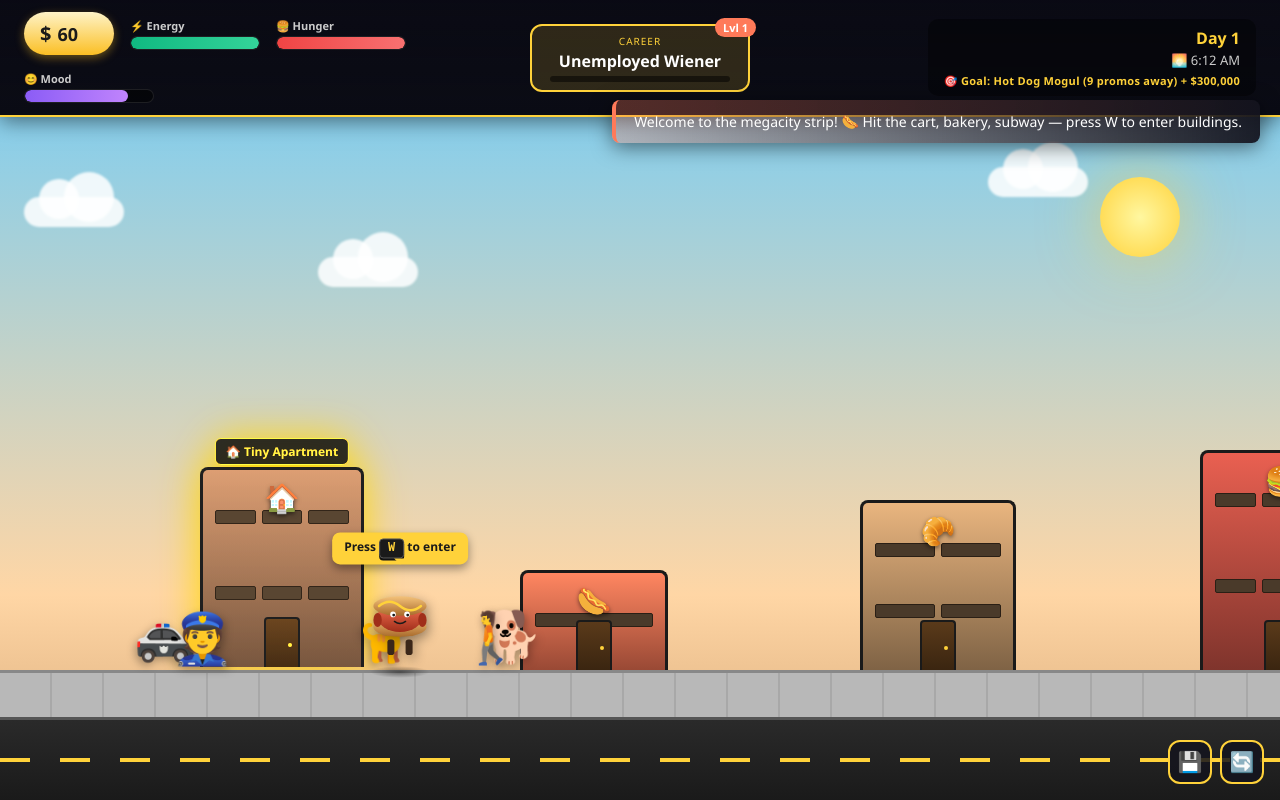
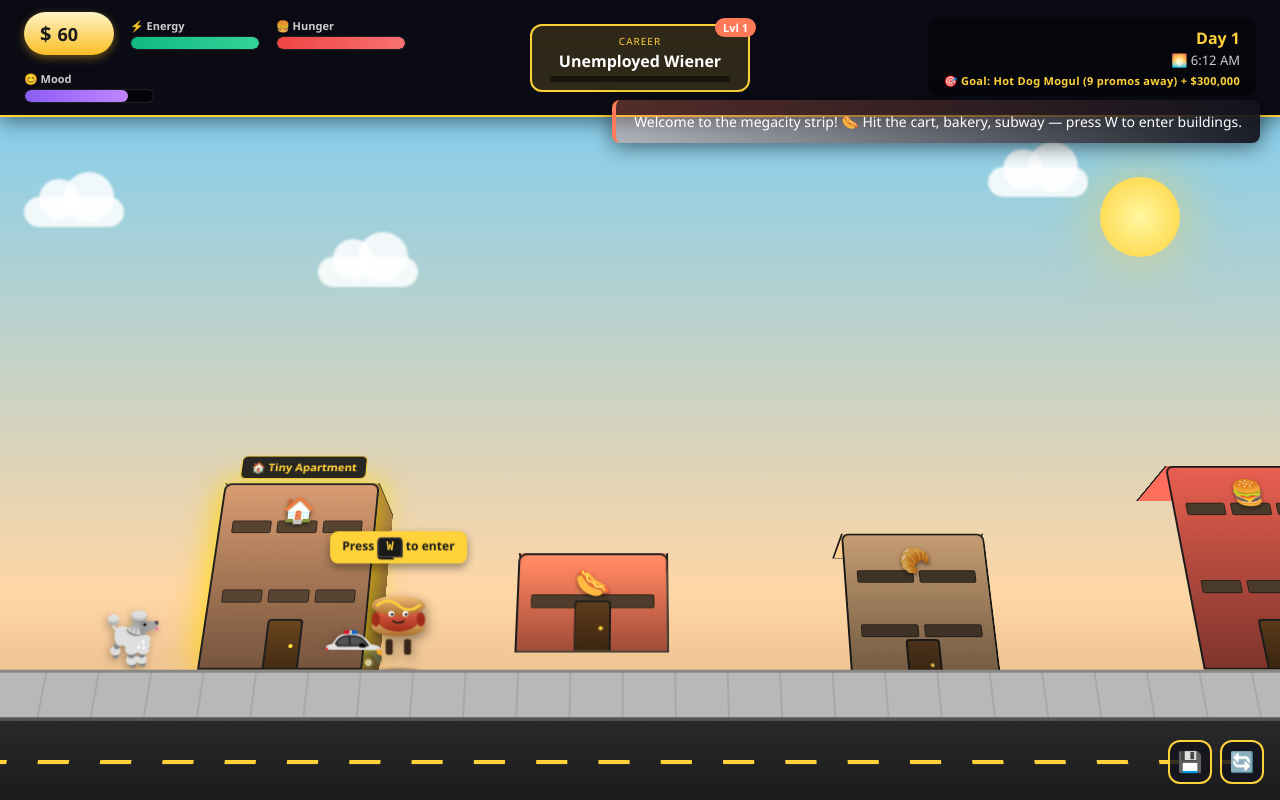
Before and after one commit to codeforgames823/hot-dog-tycoon, a plain HTML site: page index.html in a window 1280 px wide. Both pictures are taken after a click on the button "Start Hustling". Drawn offline with Linux system fonts and the light colour scheme.

Commit message:
Iso 3D overworld: cuboid buildings + tilted ground
Wraps the city, ground, NPCs, and player in a #cityStage container with
CSS perspective + rotateX(28deg) so the overworld now renders as a 2.5D
isometric scene. Each building is rendered as a 3-face cuboid (front /
right side / top roof) and a few are staggered in z to give the strip
real depth. Player + NPCs counter-rotate so they stay upright as
billboards. Building proximity uses Euclidean (x, z) distance so
back-row buildings stay enterable. Game logic, controls, saves, and
interiors are unchanged.

Made-with: Cursor

```diff
--- a/game.js
+++ b/game.js
@@ -110,31 +110,33 @@ const CAREERS = [
 ];
 
 // ---------- BUILDINGS (city overworld) ----------
+// z = depth offset (negative = back row, positive = front row).
+// depth = thickness of the building cuboid (used for the side & top faces).
 const BUILDING_DEFS = [
-  { id: 'home',       name: 'Tiny Apartment',       icon: '🏠', color: '#a87858', windows: [3,2], height: 200, x: 200 },
-  { id: 'cart',       name: "Frank's Hot Dog Cart", icon: '🌭', color: '#ff7a59', windows: [1,1], height: 100, x: 520 },
-  { id: 'bakery',     name: 'Golden Bun Bakery',    icon: '🥐', color: '#d4a574', windows: [2,2], height: 170, x: 860 },
-  { id: 'diner',      name: "Mama's Diner",         icon: '🍔', color: '#d4584a', windows: [3,2], height: 220, x: 1200 },
-  { id: 'gym',        name: 'Iron Bun Gym',         icon: '💪', color: '#5a7a8a', windows: [4,3], height: 280, x: 1560 },
-  { id: 'park',       name: 'Central Park',         icon: '🌳', color: '#4a7a3a', windows: [0,0], height: 80,  x: 1920 },
-  { id: 'office',     name: 'Mustard Corp Office',  icon: '🏢', color: '#7a8aa0', windows: [4,5], height: 360, x: 2280 },
-  { id: 'bank',       name: 'First National Bun',   icon: '🏦', color: '#cab87a', windows: [4,4], height: 320, x: 2700 },
-  { id: 'shop',       name: 'Dapper Dog Outfits',   icon: '👔', color: '#9b6ab8', windows: [3,2], height: 240, x: 3120 },
-  { id: 'bar',        name: 'The Relish Lounge',    icon: '🍻', color: '#5a4080', windows: [3,2], height: 200, x: 3520 },
-  { id: 'subway',     name: 'Metro Bun Terminal',   icon: '🚇', color: '#3a5058', windows: [3,4], height: 260, x: 3920 },
-  { id: 'university', name: 'Bun University',       icon: '🎓', color: '#8b5a8b', windows: [5,4], height: 340, x: 4360 },
-  { id: 'hospital',   name: 'Sausage General',      icon: '🏥', color: '#e8eef4', windows: [4,5], height: 360, x: 4780 },
-  { id: 'theater',    name: 'Wiener Theater',       icon: '🎭', color: '#8a4a5a', windows: [4,3], height: 300, x: 5200 },
-  { id: 'casino',     name: 'Lucky Frank Casino',   icon: '🎰', color: '#5a1a1a', windows: [5,3], height: 280, x: 5620 },
-  { id: 'arcade',     name: 'Pixel Bun Arcade',     icon: '👾', color: '#4a3a7a', windows: [3,3], height: 220, x: 6040 },
-  { id: 'stocks',     name: 'Stock Exchange',       icon: '📈', color: '#1a3a4a', windows: [5,5], height: 380, x: 6460 },
-  { id: 'hotel',      name: 'Grand Bun Hotel',      icon: '🏨', color: '#6a7a8a', windows: [4,6], height: 340, x: 6900 },
-  { id: 'factory',    name: 'Hot Dog Factory',      icon: '🏭', color: '#5a5045', windows: [3,2], height: 260, x: 7340 },
-  { id: 'food_truck', name: 'Rolling Frank Truck',  icon: '🚚', color: '#e85a3a', windows: [2,1], height: 140, x: 7760 },
-  { id: 'museum',     name: 'Mustard Museum',       icon: '🖼️', color: '#c4b89a', windows: [4,3], height: 280, x: 8140 },
-  { id: 'mansion',    name: 'Wiener Mansion',       icon: '🏰', color: '#6b3a65', windows: [6,4], height: 380, x: 8560 },
-  { id: 'airport',    name: 'Frankfurter Intl',     icon: '✈️', color: '#8aa4c4', windows: [5,5], height: 360, x: 8980 },
-  { id: 'tower',      name: 'Frankfurter Tower',    icon: '🗼', color: '#e8b04a', windows: [5,9], height: 520, x: 9420 },
+  { id: 'home',       name: 'Tiny Apartment',       icon: '🏠', color: '#a87858', windows: [3,2], height: 200, x: 200,  z:    0, depth: 90 },
+  { id: 'cart',       name: "Frank's Hot Dog Cart", icon: '🌭', color: '#ff7a59', windows: [1,1], height: 100, x: 520,  z:   60, depth: 60 },
+  { id: 'bakery',     name: 'Golden Bun Bakery',    icon: '🥐', color: '#d4a574', windows: [2,2], height: 170, x: 860,  z:  -70, depth: 80 },
+  { id: 'diner',      name: "Mama's Diner",         icon: '🍔', color: '#d4584a', windows: [3,2], height: 220, x: 1200, z:    0, depth: 100 },
+  { id: 'gym',        name: 'Iron Bun Gym',         icon: '💪', color: '#5a7a8a', windows: [4,3], height: 280, x: 1560, z:   60, depth: 110 },
+  { id: 'park',       name: 'Central Park',         icon: '🌳', color: '#4a7a3a', windows: [0,0], height: 80,  x: 1920, z:    0, depth: 120 },
+  { id: 'office',     name: 'Mustard Corp Office',  icon: '🏢', color: '#7a8aa0', windows: [4,5], height: 360, x: 2280, z:  -90, depth: 130 },
+  { id: 'bank',       name: 'First National Bun',   icon: '🏦', color: '#cab87a', windows: [4,4], height: 320, x: 2700, z:    0, depth: 120 },
+  { id: 'shop',       name: 'Dapper Dog Outfits',   icon: '👔', color: '#9b6ab8', windows: [3,2], height: 240, x: 3120, z:   50, depth: 90 },
+  { id: 'bar',        name: 'The Relish Lounge',    icon: '🍻', color: '#5a4080', windows: [3,2], height: 200, x: 3520, z:    0, depth: 90 },
+  { id: 'subway',     name: 'Metro Bun Terminal',   icon: '🚇', color: '#3a5058', windows: [3,4], height: 260, x: 3920, z:  -80, depth: 110 },
+  { id: 'university', name: 'Bun University',       icon: '🎓', color: '#8b5a8b', windows: [5,4], height: 340, x: 4360, z:  -60, depth: 130 },
+  { id: 'hospital',   name: 'Sausage General',      icon: '🏥', color: '#e8eef4', windows: [4,5], height: 360, x: 4780, z:    0, depth: 120 },
+  { id: 'theater',    name: 'Wiener Theater',       icon: '🎭', color: '#8a4a5a', windows: [4,3], height: 300, x: 5200, z: -100, depth: 110 },
+  { id: 'casino',     name: 'Lucky Frank Casino',   icon: '🎰', color: '#5a1a1a', windows: [5,3], height: 280, x: 5620, z:   40, depth: 110 },
+  { id: 'arcade',     name: 'Pixel Bun Arcade',     icon: '👾', color: '#4a3a7a', windows: [3,3], height: 220, x: 6040, z:    0, depth: 100 },
+  { id: 'stocks',     name: 'Stock Exchange',       icon: '📈', color: '#1a3a4a', windows: [5,5], height: 380, x: 6460, z: -100, depth: 140 },
+  { id: 'hotel',      name: 'Grand Bun Hotel',      icon: '🏨', color: '#6a7a8a', windows: [4,6], height: 340, x: 6900, z:    0, depth: 130 },
+  { id: 'factory',    name: 'Hot Dog Factory',      icon: '🏭', color: '#5a5045', windows: [3,2], height: 260, x: 7340, z:   60, depth: 120 },
+  { id: 'food_truck', name: 'Rolling Frank Truck',  icon: '🚚', color: '#e85a3a', windows: [2,1], height: 140, x: 7760, z:   80, depth: 70 },
+  { id: 'museum',     name: 'Mustard Museum',       icon: '🖼️', color: '#c4b89a', windows: [4,3], height: 280, x: 8140, z:  -80, depth: 120 },
+  { id: 'mansion',    name: 'Wiener Mansion',       icon: '🏰', color: '#6b3a65', windows: [6,4], height: 380, x: 8560, z:    0, depth: 150 },
+  { id: 'airport',    name: 'Frankfurter Intl',     icon: '✈️', color: '#8aa4c4', windows: [5,5], height: 360, x: 8980, z:  -90, depth: 140 },
+  { id: 'tower',      name: 'Frankfurter Tower',    icon: '🗼', color: '#e8b04a', windows: [5,9], height: 520, x: 9420, z:    0, depth: 160 },
 ];
 
 const WORLD_WIDTH = 10200;
@@ -538,9 +540,15 @@ const $ = (id) => document.getElementById(id);
 const elIntro = $('intro');
 const elGame = $('game');
 const elWorld = $('world');
+const elCityStage = $('cityStage');
 const elCity = $('city');
 const elPlayer = $('player');
 const elNpcs = $('npcs');
+
+// ---------- ISO 3D CONSTANTS ----------
+// Tilt of the city stage (positive = top tilts away from viewer).
+// Sprites (player, NPCs) counter-rotate by -ISO_TILT to stay upright (billboards).
+const ISO_TILT = 28;
 const elNotifs = $('notifications');
 const elModal = $('modal');
 const elModalBody = $('modalBody');
@@ -629,26 +637,48 @@ function startGame(continueGame) {
 // ---------- CITY GENERATION ----------
 function buildCity() {
   elCity.innerHTML = '';
+  elCity.style.width = WORLD_WIDTH + 'px';
+
+  // Stretch the ground strips across the whole world so they remain visible
+  // after the iso tilt (they used to be viewport-width).
+  document.querySelectorAll('.sidewalk, .road, .road-lines').forEach(el => {
+    el.style.width = WORLD_WIDTH + 'px';
+  });
+
   BUILDING_DEFS.forEach(def => {
+    const w = 140 + (def.windows[0] * 8);
+    const h = def.height;
+    const depth = def.depth || 90;
+    const z = def.z || 0;
+    const isPark = def.id === 'park';
+
+    // ---- Building cuboid root ----
     const b = document.createElement('div');
     b.className = 'building';
     b.dataset.id = def.id;
+    b.dataset.row = z < -30 ? 'back' : z > 30 ? 'front' : 'mid';
     b.style.left = def.x + 'px';
-    b.style.position = 'absolute';
-    b.style.background = `linear-gradient(180deg, ${shade(def.color, 1.1)}, ${shade(def.color, 0.6)})`;
-    b.style.height = def.height + 'px';
-    const w = 140 + (def.windows[0] * 8);
     b.style.width = w + 'px';
-
+    b.style.height = h + 'px';
+    b.style.transform = `translateZ(${z}px)`;
+
+    // Hover label (kept outside faces so it sits above the whole box)
     const name = document.createElement('div');
     name.className = 'building-name';
     name.textContent = def.icon + ' ' + def.name;
     b.appendChild(name);
 
+    // ---- Front face (the original visual: gradient, windows, door, icon) ----
+    const front = document.createElement('div');
+    front.className = 'bf front';
+    front.style.background = isPark
+      ? 'linear-gradient(180deg, #6ba84a, #4a7a3a)'
+      : `linear-gradient(180deg, ${shade(def.color, 1.1)}, ${shade(def.color, 0.6)})`;
+
     const ic = document.createElement('div');
     ic.className = 'building-icon';
     ic.textContent = def.icon;
-    b.appendChild(ic);
+    front.appendChild(ic);
 
     if (def.windows[0] > 0) {
       const winGrid = document.createElement('div');
@@ -662,23 +692,40 @@ function buildCity() {
         if (Math.random() < 0.3) win.classList.add('dark');
         winGrid.appendChild(win);
       }
-      b.appendChild(winGrid);
-    }
-
-    if (def.id !== 'park') {
+      front.appendChild(winGrid);
+    }
+
+    if (!isPark) {
       const door = document.createElement('div');
       door.className = 'door';
-      b.appendChild(door);
+      front.appendChild(door);
     } else {
-      // Park gets trees instead
-      b.style.background = `linear-gradient(180deg, #6ba84a, #4a7a3a)`;
       for (let i = 0; i < 3; i++) {
         const tree = document.createElement('div');
         tree.style.cssText = `position:absolute;bottom:0;left:${i*40+10}px;font-size:48px;`;
         tree.textContent = '🌳';
-        b.appendChild(tree);
+        front.appendChild(tree);
       }
     }
+    b.appendChild(front);
+
+    // ---- Right side face (extruded backward via rotateY) ----
+    const side = document.createElement('div');
+    side.className = 'bf side';
+    side.style.width = depth + 'px';
+    side.style.background = isPark
+      ? 'linear-gradient(180deg, #5a8a3a, #3a6a2a)'
+      : `linear-gradient(180deg, ${shade(def.color, 0.85)}, ${shade(def.color, 0.45)})`;
+    b.appendChild(side);
+
+    // ---- Top face (roof) ----
+    const top = document.createElement('div');
+    top.className = 'bf top';
+    top.style.height = depth + 'px';
+    top.style.background = isPark
+      ? 'linear-gradient(180deg, #6ba84a, #4a7a3a)'
+      : shade(def.color, 1.25);
+    b.appendChild(top);
 
     elCity.appendChild(b);
   });
@@ -703,6 +750,9 @@ function spawnNpcs() {
     n.className = 'npc';
     n.textContent = NPC_EMOJIS[Math.floor(Math.random() * NPC_EMOJIS.length)];
     n.dataset.x = Math.random() * WORLD_WIDTH;
+    // Small Z spread so NPCs aren't all on the same line; range matches the
+    // building stagger so it actually reads as depth.
+    n.dataset.z = Math.floor((Math.random() - 0.5) * 110);
     n.dataset.speed = (Math.random() * 0.4 + 0.1) * (Math.random() < 0.5 ? -1 : 1);
     n.dataset.bob = Math.random() * Math.PI * 2;
     elNpcs.appendChild(n);
@@ -857,11 +907,14 @@ function update(dt) {
 function clamp(v, lo, hi) { return Math.max(lo, Math.min(hi, v)); }
 
 function render() {
-  // Overworld
-  elCity.style.transform = `translateX(${-state.cameraX}px)`;
-  elNpcs.style.transform = `translateX(${-state.cameraX}px)`;
-  elPlayer.style.left = (state.playerWorldX - state.cameraX) + 'px';
-  elPlayer.style.transform = 'translateX(-50%)';
+  // ---- ISO 3D OVERWORLD ----
+  // Camera scroll + iso tilt live on the single stage. Everything inside is in
+  // world coords; the stage handles the projection.
+  elCityStage.style.transform = `translateX(${-state.cameraX}px) rotateX(${ISO_TILT}deg)`;
+  // Player lives at its absolute world X inside the stage; counter-rotate so
+  // the sprite stays upright (billboard) instead of leaning back with the stage.
+  elPlayer.style.left = state.playerWorldX + 'px';
+  elPlayer.style.transform = `translateX(-50%) rotateX(${-ISO_TILT}deg)`;
   elPlayer.classList.toggle('facing-left', state.facing < 0);
   elPlayer.classList.toggle('walking', state.walking);
 
@@ -941,11 +994,21 @@ function setBar(id, val) {
 let nearestBuilding = null;
 function updateBuildingProximity() {
   let near = null;
-  let bestDist = 130;
+  // Bigger trigger radius now that buildings can be staggered in z.
+  let bestDist = 170;
+  // Player is on the front row (z = 0).
+  const px = state.playerWorldX;
+  const pz = 0;
   BUILDING_DEFS.forEach(def => {
     const w = 140 + (def.windows[0] * 8);
+    const depth = def.depth || 90;
     const cx = def.x + w / 2;
-    const d = Math.abs(cx - state.playerWorldX);
+    // Building's nearest face in z: z is its front edge, z - depth is its back edge.
+    // Front-row buildings (z>0) reach toward the player, back-row (z<0) sit behind.
+    const cz = (def.z || 0) - depth / 2;
+    const dx = cx - px;
+    const dz = cz - pz;
+    const d = Math.hypot(dx, dz);
     if (d < bestDist) {
       bestDist = d;
       near = def;
@@ -975,6 +1038,7 @@ function tryEnterBuilding() {
 function updateNpcs(dt) {
   document.querySelectorAll('.npc').forEach(n => {
     let x = parseFloat(n.dataset.x);
+    let z = parseFloat(n.dataset.z) || 0;
     let speed = parseFloat(n.dataset.speed);
     let bob = parseFloat(n.dataset.bob);
     x += speed * dt * 60;
@@ -984,7 +1048,10 @@ function updateNpcs(dt) {
     n.dataset.x = x;
     n.dataset.bob = bob;
     n.style.left = x + 'px';
-    n.style.transform = `translateY(${Math.sin(bob) * 3}px) scaleX(${speed > 0 ? 1 : -1})`;
+    // translateZ(z) lifts NPC into a depth row; rotateX counter-tilts so the
+    // emoji stays upright (billboard) inside the tilted city stage.
+    n.style.transform =
+      `translateZ(${z}px) translateY(${Math.sin(bob) * 3}px) scaleX(${speed > 0 ? 1 : -1}) rotateX(${-ISO_TILT}deg)`;
   });
 }
 
--- a/index.html
+++ b/index.html
@@ -122,6 +122,8 @@
       <div class="cloud c3"></div>
     </div>
 
+    <!-- 3D iso stage: tilted plane that contains the city, ground, NPCs, player -->
+    <div id="cityStage" class="city-stage">
       <!-- City strip - buildings -->
       <div id="city" class="city">
         <!-- buildings injected via JS -->
@@ -175,6 +177,8 @@
 
       <!-- NPCs -->
       <div id="npcs" class="npcs"></div>
+    </div>
+    <!-- /#cityStage -->
 
     <!-- Money particles container -->
     <div id="particles" class="particles"></div>
--- a/style.css
+++ b/style.css
@@ -320,6 +320,19 @@ kbd {
   overflow: hidden;
   background: linear-gradient(180deg, #87ceeb 0%, #ffd6a5 70%, #d4a574 100%);
   transition: background 2s;
+  /* iso 3D overworld setup */
+  perspective: 1400px;
+  perspective-origin: 50% 35%;
+}
+
+/* ============== ISO 3D STAGE ============== */
+.city-stage {
+  position: absolute;
+  inset: 0;
+  transform-style: preserve-3d;
+  transform-origin: 50% 78%;
+  will-change: transform;
+  /* JS sets transform per frame: translateX(-cameraX) rotateX(ISO_TILT) */
 }
 
 .world.evening {
@@ -418,29 +431,80 @@ kbd {
   position: absolute;
   bottom: 130px;
   left: 0;
-  width: 4500px;
+  width: 4500px;       /* JS overrides to WORLD_WIDTH */
   height: 380px;
-  display: flex;
-  align-items: flex-end;
-  gap: 0;
-  transition: transform 0.3s ease-out;
+  transform-style: preserve-3d;
 }
 
 .building {
-  position: relative;
-  flex-shrink: 0;
-  border: 3px solid #1a1a1a;
-  border-bottom: none;
+  position: absolute;
+  bottom: 0;
+  cursor: pointer;
+  transform-style: preserve-3d;
+  transition: filter 0.2s;
+  /* JS sets: left, width, height + transform: translateZ(z) */
+}
+
+.building.near .bf.front {
+  filter: brightness(1.18) drop-shadow(0 0 18px gold);
+}
+.building.near .bf.side,
+.building.near .bf.top {
+  filter: brightness(1.05);
+}
+
+/* Depth fog: back-row buildings sit further away — desaturate + dim slightly */
+.building[data-row="back"] .bf.front,
+.building[data-row="back"] .bf.side {
+  filter: brightness(0.86) saturate(0.9);
+}
+.building[data-row="front"] .bf.front {
+  filter: brightness(1.05);
+}
+.building[data-row="back"].near .bf.front {
+  filter: brightness(1.10) saturate(0.95) drop-shadow(0 0 18px gold);
+}
+.building[data-row="front"].near .bf.front {
+  filter: brightness(1.22) drop-shadow(0 0 18px gold);
+}
+
+/* Building cuboid faces */
+.bf {
+  position: absolute;
+  background-size: cover;
+  backface-visibility: hidden;
+  border: 2px solid #1a1a1a;
+}
+
+.bf.front {
+  inset: 0;
   border-radius: 8px 8px 0 0;
   display: flex;
   flex-direction: column;
-  cursor: pointer;
-  transition: filter 0.2s, transform 0.2s;
-}
-
-.building.near {
-  filter: brightness(1.2) drop-shadow(0 0 20px gold);
-  transform: translateY(-3px);
+  /* gradient + windows + door + icon all live here, just like before */
+}
+
+.bf.side {
+  /* placed at building's right edge, swung 90deg around Y to extend backward */
+  top: 0;
+  left: 100%;
+  height: 100%;
+  /* JS: width = depth */
+  transform-origin: 0 50% 0;
+  transform: rotateY(90deg);
+  border-left: none;
+}
+
+.bf.top {
+  /* placed at building's top edge, tilted to lay flat as the roof */
+  top: 0;
+  left: 0;
+  width: 100%;
+  /* JS: height = depth */
+  transform-origin: 50% 0 0;
+  transform: rotateX(-90deg);
+  border-top: none;
+  border-bottom: 2px solid #1a1a1a;
 }
 
 .building-name {
@@ -459,6 +523,7 @@ kbd {
   pointer-events: none;
   opacity: 0;
   transition: opacity 0.2s;
+  z-index: 5;
 }
 
 .building.near .building-name { opacity: 1; }
@@ -522,11 +587,12 @@ kbd {
 }
 
 /* ============== STREET ============== */
+/* Ground strips live INSIDE the iso stage; JS sets width = WORLD_WIDTH */
 .sidewalk {
   position: absolute;
   bottom: 80px;
   left: 0;
-  right: 0;
+  width: 4500px;
   height: 50px;
   background: repeating-linear-gradient(
     90deg,
@@ -537,24 +603,22 @@ kbd {
   );
   border-top: 3px solid #888;
   border-bottom: 3px solid #555;
-  z-index: 2;
 }
 
 .road {
   position: absolute;
   bottom: 0;
   left: 0;
-  right: 0;
+  width: 4500px;
   height: 80px;
   background: linear-gradient(180deg, #2a2a2a, #1a1a1a);
-  z-index: 1;
 }
 
 .road-lines {
   position: absolute;
   bottom: 38px;
   left: 0;
-  right: 0;
+  width: 4500px;
   height: 4px;
   background: repeating-linear-gradient(
     90deg,
@@ -563,7 +627,6 @@ kbd {
     transparent 30px,
     transparent 60px
   );
-  z-index: 1;
 }
 
 /* ============== PLAYER ============== */
@@ -571,11 +634,13 @@ kbd {
   position: absolute;
   bottom: 130px;
   left: 50%;
-  transform: translateX(-50%);
   width: 70px;
   height: 100px;
   z-index: 10;
   transition: bottom 0.1s;
+  transform-style: preserve-3d;
+  transform-origin: 50% 100%;
+  /* JS sets transform per frame: translateX(-50%) rotateX(-ISO_TILT) */
 }
 
 .hotdog-svg {
@@ -659,11 +724,11 @@ kbd {
   position: absolute;
   bottom: 130px;
   left: 0;
-  width: 100%;
+  width: 4500px;       /* JS sets to WORLD_WIDTH */
   height: 100px;
   pointer-events: none;
   z-index: 9;
-  transition: transform 0.3s ease-out;
+  transform-style: preserve-3d;
 }
 
 .npc {
@@ -674,6 +739,8 @@ kbd {
   font-size: 50px;
   text-align: center;
   filter: drop-shadow(2px 3px 4px rgba(0,0,0,0.3));
+  transform-origin: 50% 100%;
+  /* JS sets per frame: translateX(...) translateZ(z) translateY(bob) scaleX(facing) rotateX(-ISO_TILT) */
 }
 
 /* ============== PARTICLES ============== */
```
Lines whose indentation alone changed are shown as unchanged.
